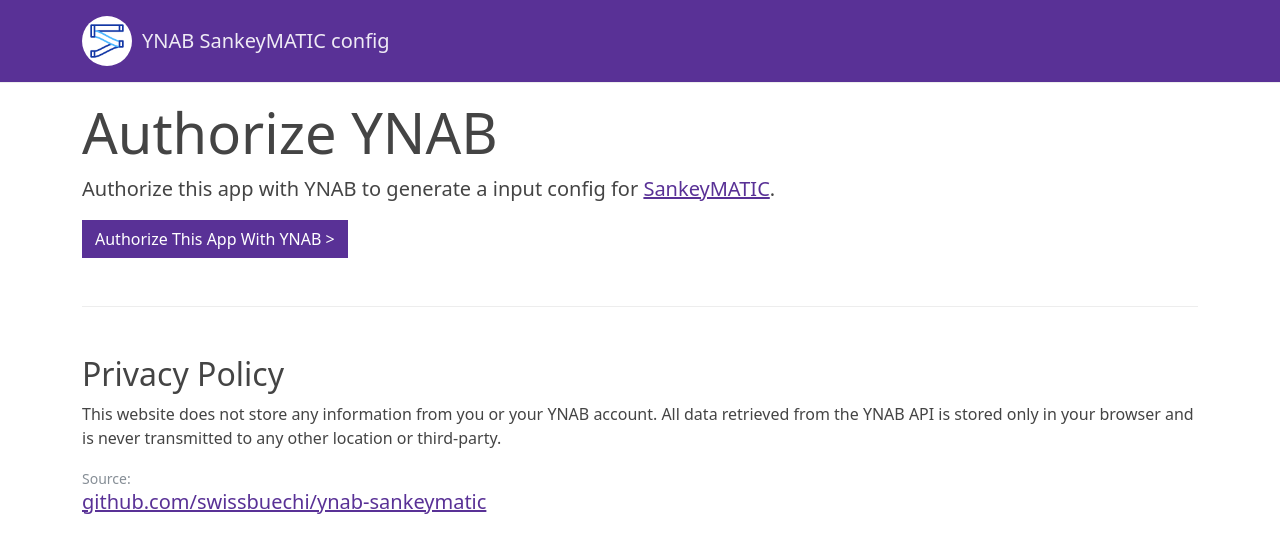
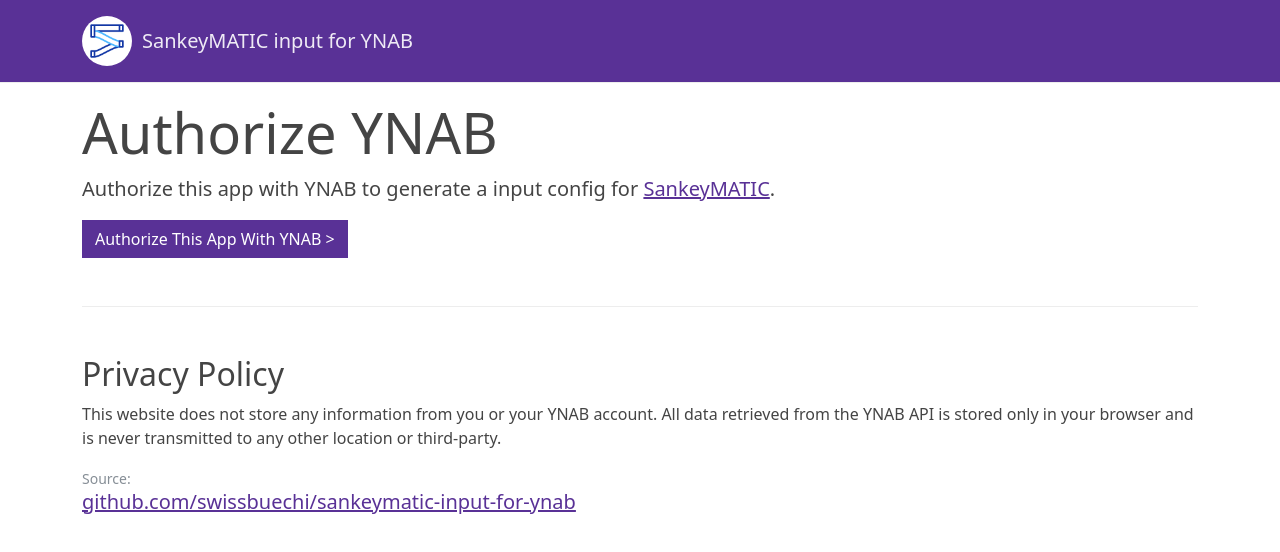
Before and after one commit to swissbuechi/sankeymatic-input-for-ynab, a Vue app: page / in a window 1280 px wide. Shown: the top 552 px of the page. Built offline with nearby package versions, Linux system fonts and the light colour scheme.

Commit message:
Renamed App

```diff
--- a/index.html
+++ b/index.html
@@ -3,7 +3,7 @@
   <head>
     <meta charset="UTF-8" />
     <meta name="viewport" content="width=device-width, initial-scale=1.0">
-    <title>YNAB SankeyMATIC config</title>
+    <title>SankeyMATIC input for YNAB</title>
     <link rel="icon" href="./favicon.ico">
     <link rel="apple-touch-icon" sizes="180x180" href="./apple-touch-icon.png" />
     <link rel="icon" type="image/png" sizes="32x32" href="./favicon-32x32.png" />
--- a/package.json
+++ b/package.json
@@ -1,5 +1,6 @@
 {
-  "name": "ynab-sankeymatic",
+  "name": "sankeymatic-input-for-ynab",
+  "description": "Generate a SankeyMATIC input for your YNAB budget",
   "author": "swissbuechi",
   "license": "Apache-2.0",
   "version": "1.0.0",
@@ -7,7 +8,7 @@
   "type": "module",
   "scripts": {
     "dev": "vite",
-    "build": "vite build --base=/ynab-sankeymatic/",
+    "build": "vite build --base=/sankeymatic-input-for-ynab/",
     "preview": "vite preview"
   },
   "dependencies": {
--- a/src/App.vue
+++ b/src/App.vue
@@ -27,7 +27,7 @@
         </div>
 
         <div v-else>
-          <h2>SankeyMATIC config input</h2>
+          <h2>SankeyMATIC input</h2>
           <p>Got to <a href="https://sankeymatic.com/build/" target="_blank" rel="noopener noreferrer">sankeymatic.com/build/</a> and paste to inputs.</p>
           <button class="btn btn-info" @click="copySankeyToClipboard">Copy to clipboard</button>
           <br>
--- a/src/components/Footer.vue
+++ b/src/components/Footer.vue
@@ -7,7 +7,7 @@
     <div class="row">
       <div class="col-12 col-md">
         <small class="text-muted">Source:</small>
-        <h5><a href="https://github.com/swissbuechi/ynab-sankeymatic">github.com/swissbuechi/ynab-sankeymatic</a></h5>
+        <h5><a href="https://github.com/swissbuechi/sankeymatic-input-for-ynab">github.com/swissbuechi/sankeymatic-input-for-ynab</a></h5>
       </div>
     </div>
   </footer>
--- a/src/components/Nav.vue
+++ b/src/components/Nav.vue
@@ -17,7 +17,7 @@
         >
           <img src="@/assets/logo.png" alt="Logo" style="height: 40px; width: 40px;" />
         </div>
-        <h5 class="my-0 font-weight-normal navbar-brand">YNAB SankeyMATIC config</h5>
+        <h5 class="my-0 font-weight-normal navbar-brand">SankeyMATIC input for YNAB</h5>
       </a>
     </div>
   </div>
--- a/src/components/SankeyConfig.vue
+++ b/src/components/SankeyConfig.vue
@@ -1,6 +1,6 @@
 <template>
   <div class="container">
-    <h5>SankeyMATIC Configuration</h5>
+    <h5>SankeyMATIC input</h5>
     <textarea class="form-control" rows="10" readonly>{{ flows }}</textarea>
   </div>
 </template>
--- a/src/config.json
+++ b/src/config.json
@@ -1,4 +1,4 @@
 {
-  "clientId": "kE9N14esDAG4up81xs0fQMtoK2aRID9JSE2UvTh-IOs",
-  "redirectUri": "https://swissbuechi.github.io/ynab-sankeymatic/"
+  "clientId": "18xeBxvR98yEa0JCtnDenar9F-HabFYxSpJ8eykrJs8",
+  "redirectUri": "https://swissbuechi.github.io/sankeymatic-input-for-ynab/"
 }
```
